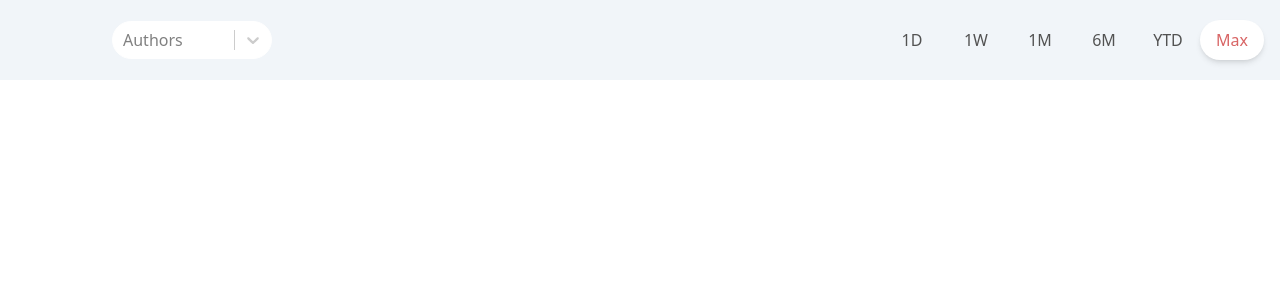
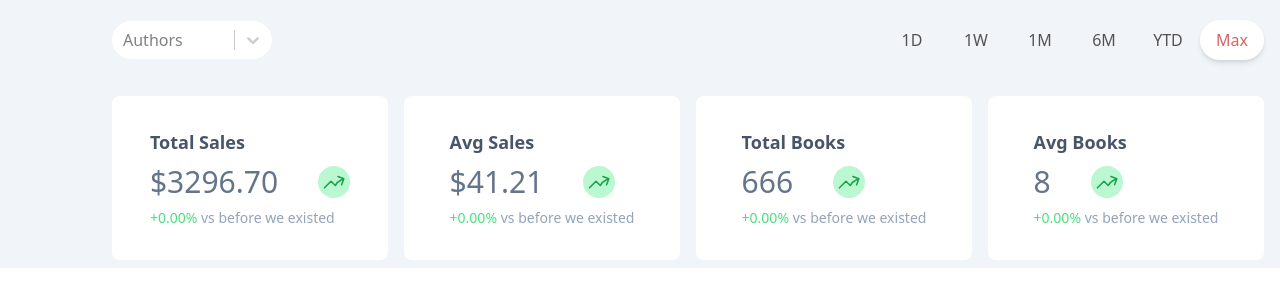
Before and after one commit to francoisdillinger/book_nook_frontend, a React (Vite) app: page / in a window 1280 px wide. Shown: the top 306 px of the page. Built offline with nearby package versions, Linux system fonts and the light colour scheme.

Commit message:
Add user chart utilities and totals component

```diff
--- a/src/components/ChartComponents/AdminChart.tsx
+++ b/src/components/ChartComponents/AdminChart.tsx
@@ -13,6 +13,22 @@ import AdminChartReactSelect from "./AdminChartReactSelect";
 import UsersChartReactSelect from "./UserChart/UsersChartReactSelect";
 import CategoriesAdminChart from "./CategoriesChart/CategoriesAdminChart";
 import CategoriesChartReactSelect from "./CategoriesChart/CategoriesChartReactSelect";
+import {
+	TotalSalesType,
+	AverageSalesType,
+	TotalBooksType,
+	AverageBooksType,
+	reformatUserData,
+	getFilteredData,
+	calculatePercentageChange,
+	previousPeriodOrders,
+	totalsReducer,
+	totalOrdersReducer,
+	totalOrderedQuantityReducer,
+	previousTime,
+} from "../../utils/usersAdminChartUtilities";
+import { filterOutInactiveUsers } from "./UserChart/UsersAdminLineChart";
+import TotalsComponent from "./TotalsComponent";
 
 const doesToolTipOverflowWindow = (e: React.MouseEvent) => {
 	const tooltipWidth = 150; // Set maximum expected width of tooltip
@@ -54,12 +70,66 @@ export default function AdminChart() {
 	const [timeFilter, setTimeFilter] = useState("max");
 	const [hasData, setHasData] = useState(0);
 	const [selectOptions, setSelectOptions] = useState("");
+	const [additionalOptions, setAdditionalOptions] = useState("");
 	const [tooltip, setTooltip] = useState<TooltipStateType>({
 		visible: false,
 		content: null,
 		x: 0,
 		y: 0,
 	});
+	const [totalSales, setTotalSales] = useState<TotalSalesType>();
+	const [avgSale, setAvgSale] = useState<AverageSalesType>();
+	const [totalBooks, setTotalBooks] = useState<TotalBooksType>();
+	const [avgBookOrder, setAvgBookOrder] = useState<AverageBooksType>();
+	// const [filtered, setFiltered] = useState<ProcessedUserType[]>();
+
+	useEffect(() => {
+		const reformatedUserData = reformatUserData(users);
+		const filteredUsers = filterOutInactiveUsers(reformatedUserData);
+		const filteredUserchart = getFilteredData(timeFilter, filteredUsers);
+		const previousFiltered = previousPeriodOrders(filteredUsers, timeFilter);
+		const prevTotal = totalsReducer(previousFiltered);
+		const prevNumOrders = totalOrdersReducer(previousFiltered);
+		const prevTotalBooksOrdered = totalOrderedQuantityReducer(previousFiltered);
+		const total = totalsReducer(filteredUserchart);
+		const totalNumOrders = totalOrdersReducer(filteredUserchart);
+		const totalBooksOrdered = totalOrderedQuantityReducer(filteredUserchart);
+
+		// setFiltered(filteredUserchart);
+		setTotalSales({
+			currentTotal: total / 100,
+			previousTotal: prevTotal / 100,
+			totalChange: calculatePercentageChange(total, prevTotal),
+		});
+		setAvgSale({
+			currentAverage: total / totalNumOrders / 100 || 0,
+			previousAverage: prevTotal / prevNumOrders / 100 || 0,
+			totalAverage:
+				calculatePercentageChange(
+					total / totalNumOrders,
+					prevTotal / prevNumOrders
+				) || 0,
+		});
+
+		setTotalBooks({
+			currentTotal: totalBooksOrdered,
+			previousTotal: prevTotalBooksOrdered,
+			totalChange: calculatePercentageChange(
+				totalBooksOrdered,
+				prevTotalBooksOrdered
+			),
+		});
+
+		setAvgBookOrder({
+			currentAverage: totalBooksOrdered / totalNumOrders || 0,
+			previousAverage: prevTotalBooksOrdered / prevNumOrders || 0,
+			totalAverage:
+				calculatePercentageChange(
+					totalBooksOrdered / totalNumOrders,
+					prevTotalBooksOrdered / prevNumOrders
+				) || 0,
+		});
+	}, [timeFilter]);
 
 	useEffect(() => {
 		const onGlobalClick = () => {
@@ -99,7 +169,7 @@ export default function AdminChart() {
 									focusedCategory={focusedUser}
 								/>
 								{/* <CategoriesChartReactSelect
-									options={selectOptions}
+									options={additionalOptions}
 									colorScale={colorScale}
 									setFocusedUser={setFocusedUser}
 									focusedCategory={focusedUser}
@@ -116,6 +186,40 @@ export default function AdminChart() {
 				</div>{" "}
 			</div>
 			<div className="mr-4">
+				<div className="flex flex-wrap lg:ml-20 xl:ml-28">
+					<div className="w-full flex flex-wrap md:flex-nowrap gap-2 md:gap-4 box-border justify-between mt-4 mb-2">
+						<TotalsComponent
+							title="Total Sales"
+							isDollarAmount={true}
+							current={(totalSales ? totalSales.currentTotal : 0).toFixed(2)}
+							change={totalSales ? totalSales.totalChange : 0}
+							previousPeriod={previousTime(timeFilter)}
+						/>
+						<TotalsComponent
+							title="Avg Sales"
+							isDollarAmount={true}
+							current={(avgSale ? avgSale.currentAverage : 0).toFixed(2)}
+							change={avgSale ? avgSale.totalAverage : 0}
+							previousPeriod={previousTime(timeFilter)}
+						/>
+						<TotalsComponent
+							title="Total Books"
+							isDollarAmount={false}
+							current={(totalBooks ? totalBooks.currentTotal : 0).toString()}
+							change={totalBooks ? totalBooks.totalChange : 0}
+							previousPeriod={previousTime(timeFilter)}
+						/>
+						<TotalsComponent
+							title="Avg Books"
+							isDollarAmount={false}
+							current={Math.round(
+								avgBookOrder ? avgBookOrder.currentAverage : 0
+							).toString()}
+							change={avgBookOrder ? avgBookOrder.totalAverage : 0}
+							previousPeriod={previousTime(timeFilter)}
+						/>
+					</div>
+				</div>
 				{filterChart === "Users" && (
 					<UsersAdminChart
 						margin={margin}
```
